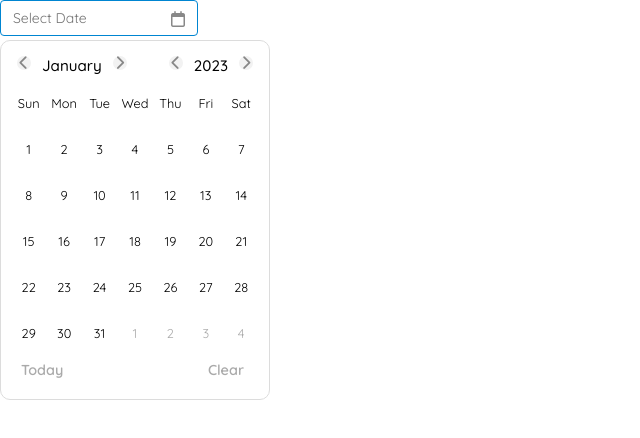
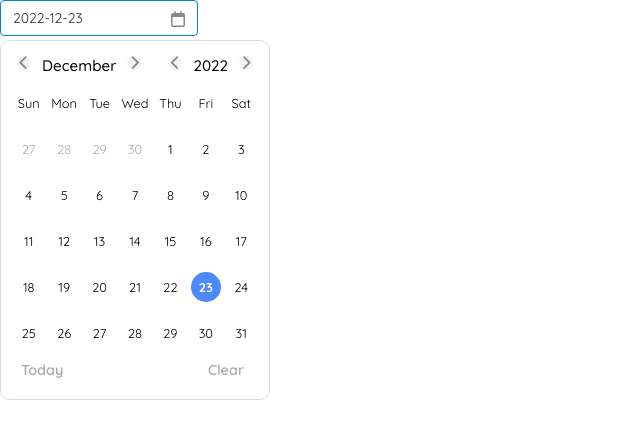
Before and after one commit to cadang1303/vue2-datepicker-dangnh, a Vue app: page / in a window 1280 px wide. Both pictures are taken after a click on the element 178 px from the left and 19 px from the top of the page. Shown: the top 438 px of the page, without its empty margins (0-640 px from the left). Built offline with nearby package versions, Linux system fonts and the light colour scheme.

Commit message:
fix wrong value convertDate

```diff
--- a/src/App.vue
+++ b/src/App.vue
@@ -15,7 +15,7 @@ export default {
   name: "App",
   data() {
     return {
-      value: null,
+      value: "2022-12-23",
     };
   },
   methods: {
--- a/src/components/CalendarComponent.vue
+++ b/src/components/CalendarComponent.vue
@@ -254,18 +254,18 @@ export default {
     },
     convertDate(date) {
       let day = date.getDate();
-      let month = date.getMonth();
+      let month = date.getMonth()+1;
       let year = date.getFullYear();
 
       if (day < 10) {
         day = `0${day}`;
       }
 
-      if (month < 9) {
-        month = `0${month + 1}`;
+      if (month < 10) {
+        month = `0${month}`;
       }
 
-      return `${year}-${month}-${day}`;
+      return year + "-" + month + "-" + day;
     },
   },
 };
--- a/src/components/InputDatepicker.vue
+++ b/src/components/InputDatepicker.vue
@@ -56,10 +56,13 @@ export default {
     };
   },
   watch: {
-    datetime: function (value) {
-      if (value) {
-        this.$emit("input", value);
-      }
+    datetime: {
+      handler(value) {
+        if (value) {
+          this.$emit("input", value);
+        }
+      },
+      immediate: true,
     },
   },
   methods: {
```
